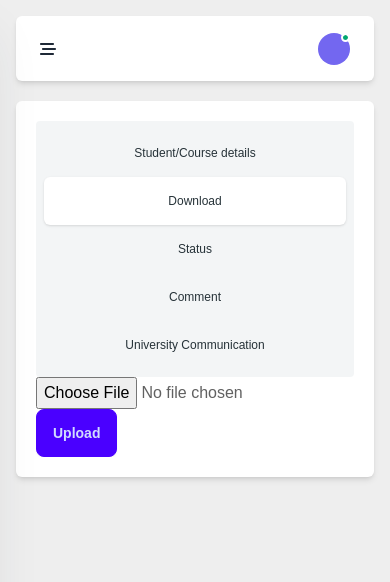
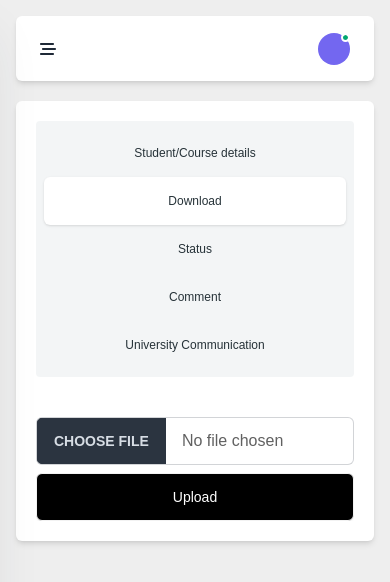
Before and after one commit to zannat20040/SGE-client, a React (Vite) app: page /dashboard/allstudents/1 in a window 390 px wide. Both pictures are taken after a click on the tab "Download". Shown: the top 582 px of the page. Built offline with nearby package versions, Linux system fonts and the light colour scheme; no server answers.

Commit message:
responsive fix

```diff
--- a/src/Component/Dashboard/FileUpload.jsx
+++ b/src/Component/Dashboard/FileUpload.jsx
@@ -35,9 +35,22 @@ function FileUpload({ studentDetails }) {
 
   return (
     <div>
-      <form onSubmit={handleSubmit}>
-        <input type="file" onChange={handleFileChange} />
-        <button type="submit" className="btn btn-primary">Upload</button>
+      <form
+        onSubmit={handleSubmit}
+        className="flex sm:flex-row flex-col justify-between items-center gap-2 pt-10"
+      >
+        <input
+          type="file"
+          className="file-input file-input-bordered w-full rounded-md"
+          onChange={handleFileChange}
+        />
+
+        <button
+          type="submit"
+          className="btn bg-black rounded-md font-normal text-white sm:w-fit w-full"
+        >
+          Upload
+        </button>
       </form>
     </div>
   );
--- a/src/Component/Sidebar.jsx
+++ b/src/Component/Sidebar.jsx
@@ -17,7 +17,7 @@ export default function Sidebar() {
   const closeDrawer = () => setOpen(false);
   const [isSmallScreen, setIsSmallScreen] = React.useState(false);
   const navigate = useNavigate();
-  const { userinfo, refetch } = useStatus();
+  const { userinfo,isLoading, refetch } = useStatus();
 
   const { signOutProfile } = useContext(AuthContext);
   const HandleLogout = () => {
@@ -27,7 +27,7 @@ export default function Sidebar() {
         swal("Good job!", "Logged out successfully!", "success");
       })
       .catch((error) => {
-        console.log(error);
+        // console.log(error);
       });
   };
 
--- a/src/Component/StatusModal.jsx
+++ b/src/Component/StatusModal.jsx
@@ -58,7 +58,7 @@ export default function StatusModal({ id, student, refetchStudents, label }) {
     <>
       <label
         htmlFor={`my_modal_${id}`}
-        className="p-2 rounded text-customPurple text-sm bg-[#e5e2ff] font-light w-fit"
+        className="p-2 rounded text-customPurple text-sm bg-[#e5e2ff] font-light w-fit cursor-pointer"
         style={{ zIndex: "9999" }}
       >
         {label}
--- a/src/Hooks/useStatus.jsx
+++ b/src/Hooks/useStatus.jsx
@@ -6,7 +6,7 @@ import { AuthContext } from "../AuthProvider/AuthProvider";
 const useStatus = () => {
   const axiosPublic = useAxiosPublic();
   const { user } = useContext(AuthContext);
-  const { data: userinfo, refetch } = useQuery({
+  const { data: userinfo, isLoading, refetch } = useQuery({
     queryKey: [user?.email],
     queryFn: async () => {
       const res = await axiosPublic.get(`/role/${user?.email}`);
--- a/src/Layout/Signup.jsx
+++ b/src/Layout/Signup.jsx
@@ -56,7 +56,7 @@ export default function Signup() {
             });
           })
           .catch((error) => {
-            console.log(error);
+            // console.log(error);
             swal("Opps!", error.message, "error");
             setLoading(false);
           });
--- a/src/MCO Dashboard/AllStudents.jsx
+++ b/src/MCO Dashboard/AllStudents.jsx
@@ -15,7 +15,6 @@ export default function AllStudents() {
   const axiosPublic = useAxiosPublic();
   const { formatDate } = useDateFormatter();
   const { userinfo } = useStatus();
-  console.log(userinfo);
 
   const fetchStudents = async () => {
     let endpoint = "/member/my-students";
```
Also changed, not shown: src/MCO Dashboard/MCOStudentDetails.jsx (+5 -3 lines).
